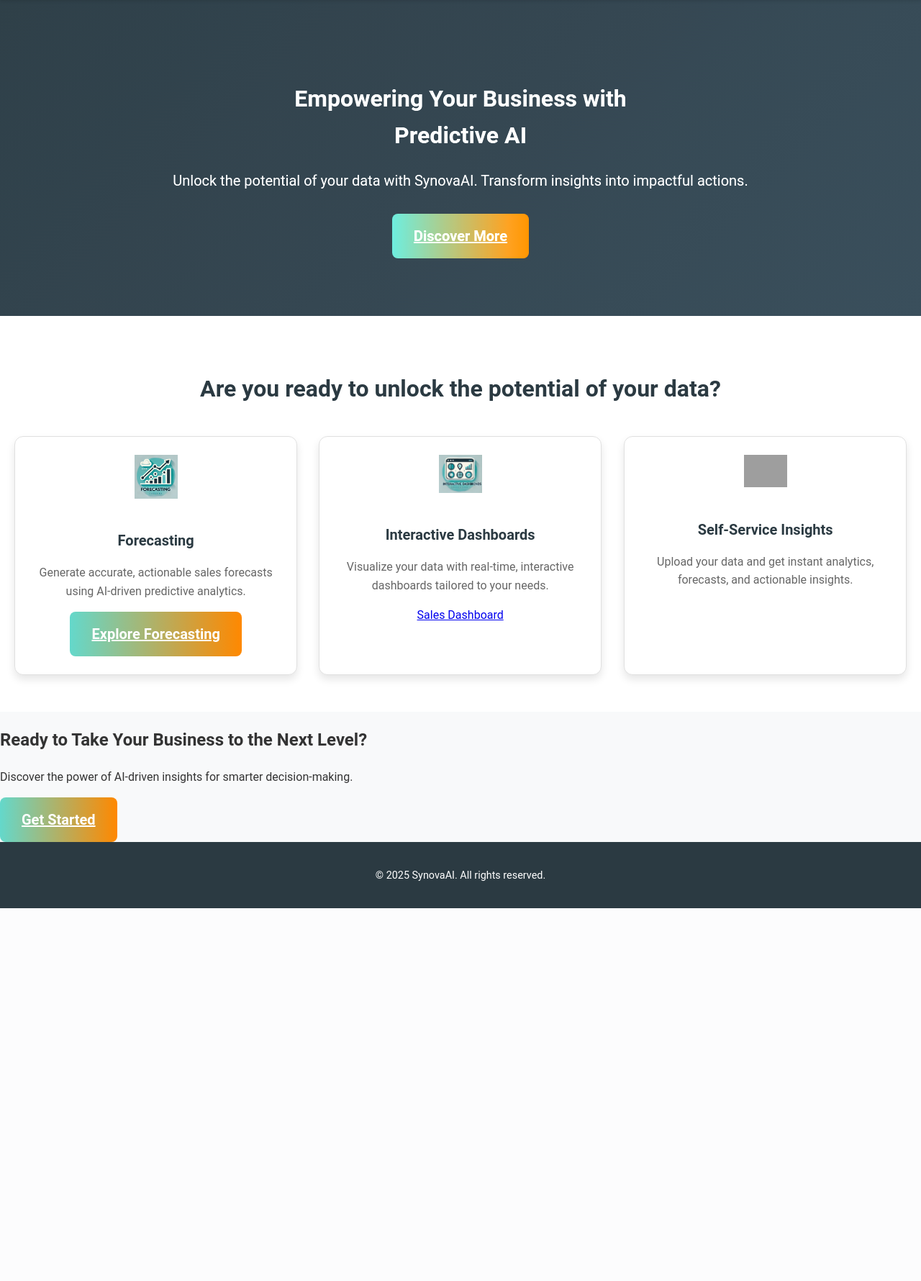
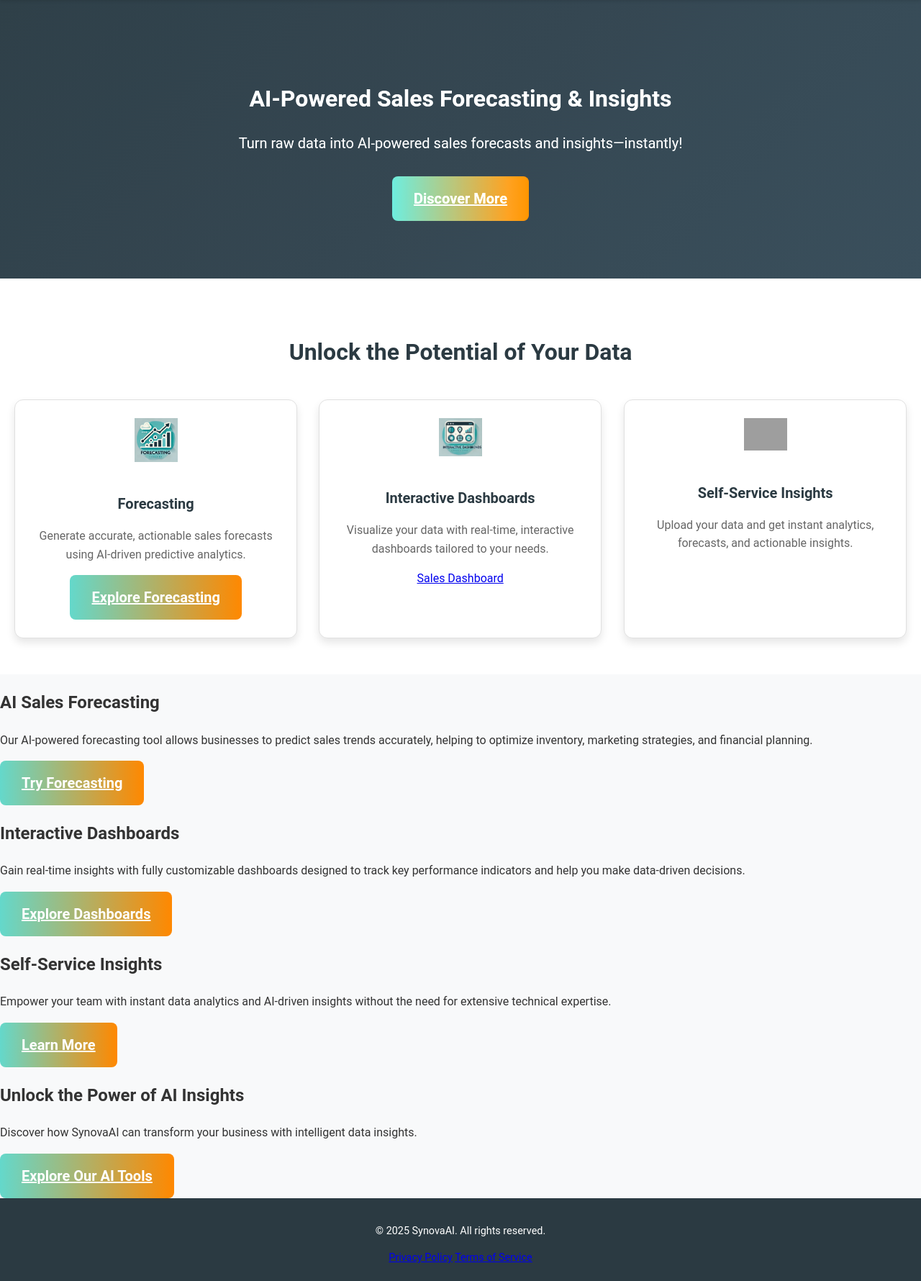
Before and after one commit to jslad2/sales-forecasting-platform, a Flask app: page / in a window 1280 px wide. Shown: the part 91-1871 px from the top of the page at 72% size. Before the commit the page ends 1353 px from the top, so only its background shows below. Run offline with Flask 3, Linux system fonts and the light colour scheme; grey boxes are pictures that could not be loaded.

Commit message:
homepage major update

```diff
--- a/templates/index.html
+++ b/templates/index.html
@@ -3,12 +3,12 @@
 <head>
     <meta charset="UTF-8">
     <meta name="viewport" content="width=device-width, initial-scale=1.0">
-    <title>SynovaAI - Unlock Predictive Insights</title>
-    <meta name="description" content="Empowering Your Business with Predictive AI">
+    <title>SynovaAI - AI-Powered Sales Forecasting & Insights</title>
+    <meta name="description" content="Turn raw data into AI-powered sales forecasts and insights—instantly!">
 
     <!-- Open Graph Meta Tags for SEO -->
-    <meta property="og:title" content="SynovaAI - Unlock Predictive Insights">
-    <meta property="og:description" content="Empowering Your Business with Predictive AI">
+    <meta property="og:title" content="SynovaAI - AI-Powered Sales Forecasting & Insights">
+    <meta property="og:description" content="Turn raw data into AI-powered sales forecasts and insights—instantly!">
     <meta property="og:image" content="static/images/og-image.png">
     <meta property="og:url" content="https://www.synovaai.com">
 
@@ -21,9 +21,9 @@
     <header>
         <nav>
             <ul>
-                <li><a href="data_services.html">Data Services</a></li>
-                <li><a href="how_we_help.html">How We Help</a></li>
-                <li><a href="contact.html">Contact</a></li>
+                <li><a href="/data_services.html">Data Services</a></li>
+                <li><a href="/how_we_help.html">How We Help</a></li>
+                <li><a href="/contact.html">Contact</a></li>
             </ul>
         </nav>
         <div class="logo">SYNOVAAI</div>
@@ -32,45 +32,64 @@
     <!-- Hero Section -->
     <section class="hero">
         <article class="hero-text">
-            <h1>Empowering Your Business with<br><span class="highlight">Predictive AI</span></h1>
-            <p>Unlock the potential of your data with SynovaAI. Transform insights into impactful actions.</p>
-            <a href="data_services.html" class="cta-button primary-button">Discover More</a>
+            <h1>AI-Powered Sales Forecasting & Insights</h1>
+            <p>Turn raw data into AI-powered sales forecasts and insights—instantly!</p>
+            <a href="/data_services.html" class="cta-button primary-button" target="_blank">Discover More</a>
         </article>
     </section>
 
-    <!-- Data Services Section -->
-    <section id="services" class="data-services">
-        <h2>Are you ready to unlock the potential of your data?</h2>
+    <!-- Tools Overview Section -->
+    <section id="tools-overview" class="data-services">
+        <h2>Unlock the Potential of Your Data</h2>
         <div class="service-grid">
             <!-- Forecasting Service -->
             <div class="service-card show">
-                <img src="static/images/forecasting-icon.png" alt="Forecasting Icon" loading="lazy" onerror="this.onerror=null; this.src='static/images/default-placeholder.png'">
+                <img src="static/images/forecasting-icon.png" alt="Forecasting Icon" loading="lazy">
                 <h3>Forecasting</h3>
                 <p>Generate accurate, actionable sales forecasts using AI-driven predictive analytics.</p>
                 <a href="https://sales-forecasting-platform-ymmlb4pgyhgjw9gg7useb4.streamlit.app" target="_blank" class="cta-button" aria-label="Explore Forecasting">Explore Forecasting</a>
             </div>
             <!-- Dashboard Service -->
             <div class="service-card show">
-                <img src="static/images/dashboard-icon.png" alt="Dashboard Icon" loading="lazy" onerror="this.onerror=null; this.src='static/images/default-placeholder.png'">
+                <img src="static/images/dashboard-icon.png" alt="Dashboard Icon" loading="lazy">
                 <h3>Interactive Dashboards</h3>
                 <p>Visualize your data with real-time, interactive dashboards tailored to your needs.</p>
                 <a href="sales_dashboard.html" class="text-link">Sales Dashboard</a>
             </div>
             <!-- Self-Service Insights -->
             <div class="service-card show">
-                <img src="static/images/self-service-icon.png" alt="Self-Service Icon" loading="lazy" onerror="this.onerror=null; this.src='static/images/default-placeholder.png'">
+                <img src="static/images/self-service-icon.png" alt="Self-Service Icon" loading="lazy">
                 <h3>Self-Service Insights</h3>
                 <p>Upload your data and get instant analytics, forecasts, and actionable insights.</p>
             </div>
         </div>
     </section>
 
-    <!-- Call to Action (Improved) -->
+    <!-- Detailed Tool Descriptions -->
+    <section id="detailed-tools">
+        <div class="tool-description">
+            <h2>AI Sales Forecasting</h2>
+            <p>Our AI-powered forecasting tool allows businesses to predict sales trends accurately, helping to optimize inventory, marketing strategies, and financial planning.</p>
+            <a href="https://sales-forecasting-platform-ymmlb4pgyhgjw9gg7useb4.streamlit.app" target="_blank" class="cta-button">Try Forecasting</a>
+        </div>
+        <div class="tool-description">
+            <h2>Interactive Dashboards</h2>
+            <p>Gain real-time insights with fully customizable dashboards designed to track key performance indicators and help you make data-driven decisions.</p>
+            <a href="sales_dashboard.html" class="cta-button">Explore Dashboards</a>
+        </div>
+        <div class="tool-description">
+            <h2>Self-Service Insights</h2>
+            <p>Empower your team with instant data analytics and AI-driven insights without the need for extensive technical expertise.</p>
+            <a href="data_services.html" class="cta-button">Learn More</a>
+        </div>
+    </section>
+
+    <!-- Call to Action -->
     <section class="cta improved-cta">
         <div class="cta-content">
-            <h2>Ready to Take Your Business to the Next Level?</h2>
-            <p>Discover the power of AI-driven insights for smarter decision-making.</p>
-            <a href="contact.html" class="cta-button" aria-label="Get Started">Get Started</a>
+            <h2>Unlock the Power of AI Insights</h2>
+            <p>Discover how SynovaAI can transform your business with intelligent data insights.</p>
+            <a href="/data_services.html" class="cta-button" aria-label="Explore Our AI Tools">Explore Our AI Tools</a>
         </div>
     </section>
 
@@ -80,24 +99,20 @@
     <!-- Footer -->
     <footer>
         <p>&copy; 2025 SynovaAI. All rights reserved.</p>
+        <div class="footer-links">
+            <a href="/privacy_policy.html">Privacy Policy</a>
+            <a href="/terms_of_service.html">Terms of Service</a>
+        </div>
     </footer>
 
-    <!-- JavaScript for Smooth Scrolling and Card Visibility -->
+    <!-- JavaScript to Ensure Cards Show Properly -->
     <script>
-        // Smooth scroll to top
-        function scrollToTop() {
-            window.scrollTo({
-                top: 0,
-                behavior: 'smooth'
-            });
-        }
-
-        // Ensure service cards are visible
         document.addEventListener("DOMContentLoaded", function() {
             document.querySelectorAll(".service-card").forEach(card => {
                 card.classList.add("show");
             });
         });
     </script>
+
 </body>
 </html>
```
